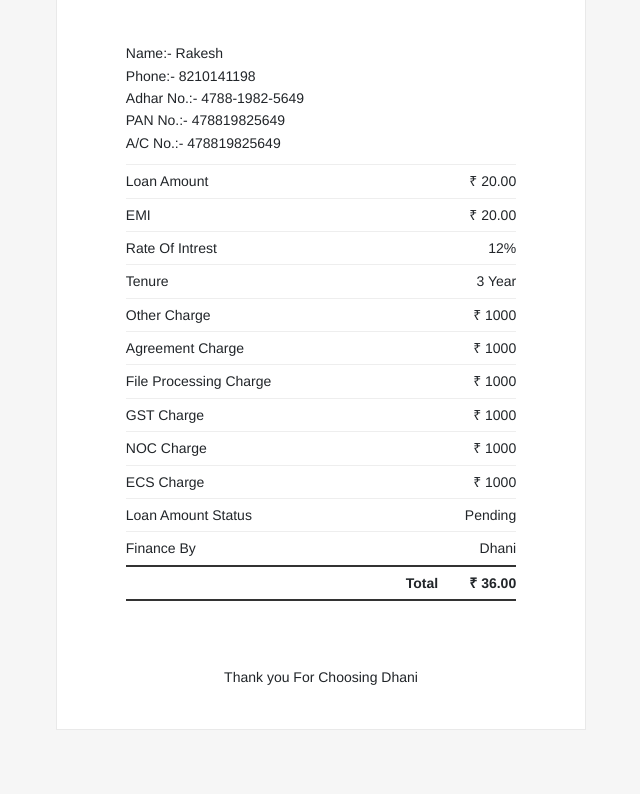
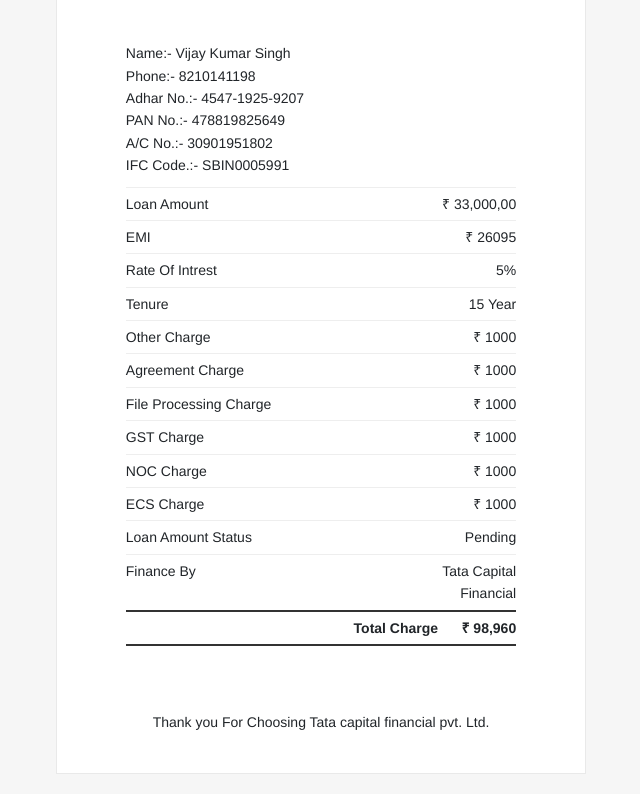
Before and after one commit to sovind1997/finance, a plain HTML site: page index.html in a window 1280 px wide. Shown: the part 211-1005 px from the top of the page, without its empty margins (319-959 px from the left). Before the commit the page ends 961 px from the top, so only its background shows below. Drawn offline with nearby package versions, Linux system fonts and the light colour scheme.

Commit message:
Update index.html

```diff
--- a/index.html
+++ b/index.html
@@ -8,7 +8,7 @@
     <!-- Bootstrap CSS -->
     <link rel="stylesheet" href="https://cdn.jsdelivr.net/npm/bootstrap@4.3.1/dist/css/bootstrap.min.css" integrity="sha384-ggOyR0iXCbMQv3Xipma34MD+dH/1fQ784/j6cY/iJTQUOhcWr7x9JvoRxT2MZw1T" crossorigin="anonymous">
 
-    <title>Hello, world!</title>
+    <title>Tata capital financial pvt. Ltd.</title>
   </head>
   <body>
 
@@ -18,12 +18,6 @@
     <script src="https://code.jquery.com/jquery-3.3.1.slim.min.js" integrity="sha384-q8i/X+965DzO0rT7abK41JStQIAqVgRVzpbzo5smXKp4YfRvH+8abtTE1Pi6jizo" crossorigin="anonymous"></script>
     <script src="https://cdn.jsdelivr.net/npm/popper.js@1.14.7/dist/umd/popper.min.js" integrity="sha384-UO2eT0CpHqdSJQ6hJty5KVphtPhzWj9WO1clHTMGa3JDZwrnQq4sF86dIHNDz0W1" crossorigin="anonymous"></script>
     <script src="https://cdn.jsdelivr.net/npm/bootstrap@4.3.1/dist/js/bootstrap.min.js" integrity="sha384-JjSmVgyd0p3pXB1rRibZUAYoIIy6OrQ6VrjIEaFf/nJGzIxFDsf4x0xIM+B07jRM" crossorigin="anonymous"></script>
-  <!DOCTYPE html>
-<html>
-<head>
-<meta name="viewport" content="width=device-width, initial-scale=1">
-</head>
-<body>
 <table class="body-wrap">
     <tbody><tr>
         <td></td>
@@ -36,7 +30,7 @@
                                 <tbody><tr>
                                     <td class="content-block">
 
-									<h1>Dhani Finance</h1>
+									<h1>Tata Capital Financial pvt. Ltd.</h1>
                                         <h2>Customer Details</h2>
                                     </td>
                                 </tr>
@@ -44,10 +38,12 @@
                                     <td class="content-block">
                                         <table class="invoice">
                                             <tbody><tr>
-                                                <td>Name:- Rakesh<br>Phone:- 8210141198<br>Adhar No.:- 4788-1982-5649<br>
+                                                <td>Name:- Vijay Kumar Singh<br>Phone:- 8210141198<br>Adhar No.:- 4547-1925-9207<br>
 												                 PAN No.:- 478819825649
 																 <br>
-												                 A/C No.:- 478819825649
+												                 A/C No.:- 30901951802
+																 <br>
+												                IFC Code.:- SBIN0005991
 												</td>
                                             </tr>
                                             <tr>
@@ -55,15 +51,15 @@
                                                     <table class="invoice-items" cellpadding="0" cellspacing="0">
                                                         <tbody><tr>
                                                             <td>Loan Amount</td>
-                                                            <td class="alignright">₹ 20.00</td>
+                                                            <td class="alignright">₹ 33,000,00</td>
                                                         </tr>
                                                         <tr>
                                                             <td>EMI</td>
-                                                            <td class="alignright">₹ 20.00</td>
+                                                            <td class="alignright">₹ 26095</td>
                                                         </tr>
                                                         <tr>
                                                             <td>Rate Of Intrest</td>
-                                                            <td class="alignright">12%</td>
+                                                            <td class="alignright">5%</td>
                                                         </tr>
 
 
@@ -71,7 +67,7 @@
 
 														<tr>
                                                             <td>Tenure</td>
-                                                            <td class="alignright">3 Year</td>
+                                                            <td class="alignright">15 Year</td>
                                                         </tr>
 
 
@@ -114,7 +110,7 @@
 
 														<tr>
                                                             <td>Finance By</td>
-                                                            <td class="alignright">Dhani</td>
+                                                            <td class="alignright">Tata Capital Financial</td>
                                                         </tr>
 
 
@@ -135,8 +131,8 @@
 
 
                                                         <tr class="total">
-                                                            <td class="alignright" width="80%">Total</td>
-                                                            <td class="alignright">₹  36.00</td>
+                                                            <td class="alignright" width="80%">Total Charge</td>
+                                                            <td class="alignright">₹  98,960</td>
                                                         </tr>
                                                     </tbody></table>
                                                 </td>
@@ -146,7 +142,7 @@
                                 </tr>
                                 <tr>
                                     <td class="content-block">
-                                        Thank you For Choosing Dhani
+                                        Thank you For Choosing Tata capital financial pvt. Ltd.
                                     </td>
                                 </tr>
                             </tbody></table>
```
